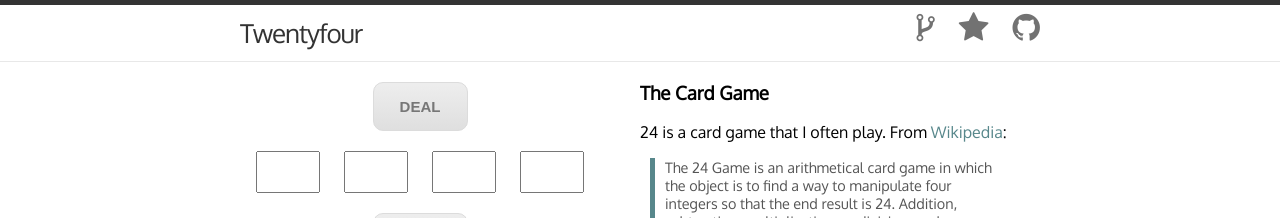
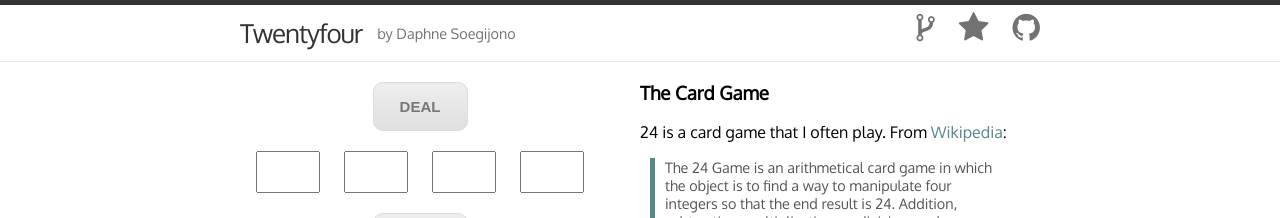
Before and after one commit to dsoegijono/twentyfour, a Jekyll site: the page built from index.html, in a window 1280 px wide. Shown: the top 218 px of the page. Built offline with Jekyll 4.4.1, drawn with Linux system fonts in a browser that asks for light colours; nearby versions of some CDN libraries.

Commit message:
Add my name (and link to website)

```diff
--- a/_config.yml
+++ b/_config.yml
@@ -3,6 +3,8 @@ title: Twentyfour
 description: "The 24 game solver by Daphne Soegijono."
 baseurl: "/twentyfour"
 url: "http://dsoegijono.github.io/"
+owner: "Daphne Soegijono"
+github: "https://github.com/dsoegijono/twentyfour"
 
 # Build settings
 markdown: kramdown
--- a/_includes/header.html
+++ b/_includes/header.html
@@ -1,18 +1,14 @@
 <header class="site-header">
-
   <div class="wrap">
 
     <a href="{{ site.baseurl }}"><span class="site-title">{{ site.title }}</span></a>
-    <!-- <a href="http://dsoegijono.github.io"><span class="site-owner">by Daphne Soegijono</span></a> -->
+    <a href="{{ site.url }}"><span class="site-owner">by {{ site.owner }}</span></a>
 
     <nav class="site-nav">
-      <a class="page-link" href="https://github.com/dsoegijono/twentyfour/fork"><i class="fa fa-code-fork fa-2x"></i></a>
-      <a class="page-link" href="https://github.com/dsoegijono/twentyfour/stargazers"><i class="fa fa-star fa-2x"></i></a>
-      <a class="page-link" href="https://github.com/dsoegijono/twentyfour/"><i class="fa fa-github fa-2x"></i></a>
-
-      <!-- <a class="page-link" href="http://dsoegijono.github.io">by Daphne Soegijono</a> -->
+      <a class="page-link" href="{{ site.github }}/fork"><i class="fa fa-code-fork fa-2x"></i></a>
+      <a class="page-link" href="{{ site.github }}/stargazers"><i class="fa fa-star fa-2x"></i></a>
+      <a class="page-link" href="{{ site.github }}"><i class="fa fa-github fa-2x"></i></a>
     </nav>
 
   </div>
-
 </header>
--- a/css/main.css
+++ b/css/main.css
@@ -87,6 +87,16 @@ button:focus {
   z-index: 1;
 }
 
+.site-owner {
+  display: block;
+  float: left;
+  margin-left: 15px;
+  line-height: 56px;
+  /*vertical-align: text-bottom;*/
+  font-size: .9em;
+  color: #727272;
+}
+
 .site-nav {
   float: right;
   line-height: 56px;
--- a/index.html
+++ b/index.html
@@ -41,7 +41,7 @@ title: "24 Game Solution"
     </code>
     <h3 id="notes--issues">Notes & Issues</h3>
     <ul>
-      <li><strong>Click <a href="https://github.com/dsoegijono/twentyfour/issues/new">here</a> for issues and suggestions.</strong></li>
+      <li><strong>Click <a href="{{ site.github }}/issues/new">here</a> for issues and suggestions.</strong></li>
       <li>Python solution available <a href="https://github.com/dsoegijono/code-bits/blob/master/solvers/twentyfour.py">here</a></li>
     </ul>
   </div>
```
